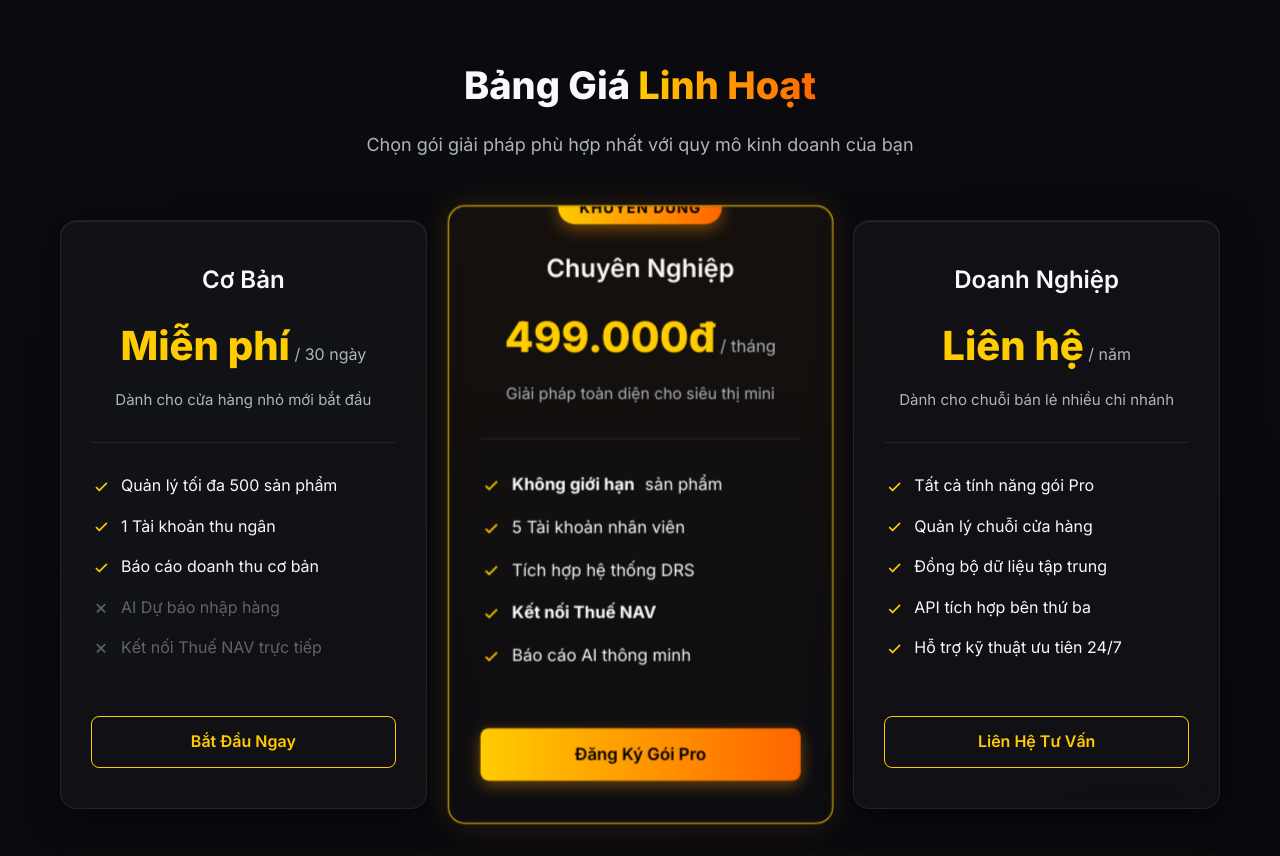
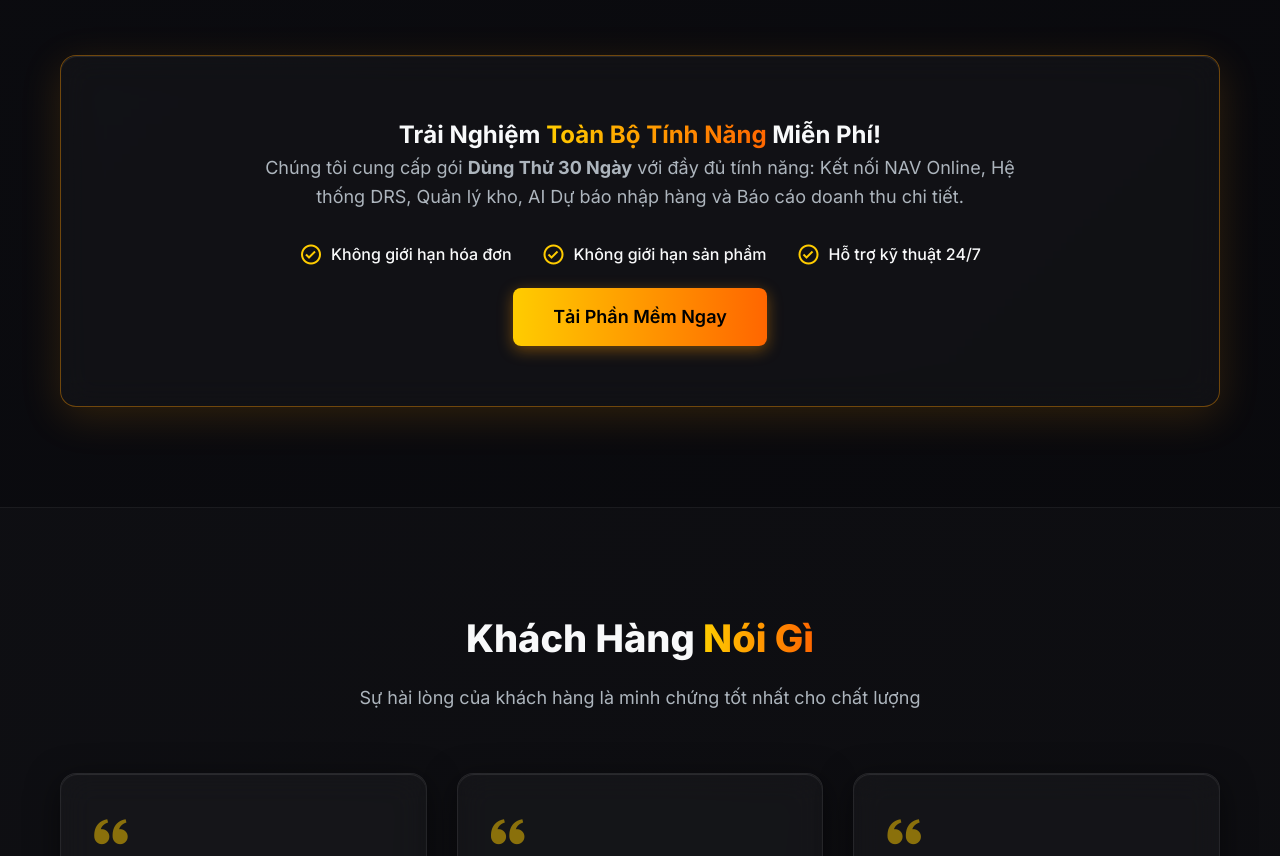
Before and after one commit to hackgame00/salecucu, a plain HTML site: page index.html in a window 1280 px wide. Shown: the part 7280-8136 px from the top of the page. Drawn offline with nearby package versions, Linux system fonts and the light colour scheme.

Commit message:
Remove Pricing Plans Section

```diff
--- a/index.html
+++ b/index.html
@@ -200,68 +200,9 @@
         </div>
     </section>
 
-    <section id="pricing" class="pricing-section">
+    <section id="trial" class="pricing-section">
         <div class="container">
-            <div class="section-title text-center reveal">
-                <h2>Bảng Giá <span class="text-gradient">Linh Hoạt</span></h2>
-                <p>Chọn gói giải pháp phù hợp nhất với quy mô kinh doanh của bạn</p>
-            </div>
-
-            <div class="pricing-grid reveal">
-                <!-- Basic Plan -->
-                <div class="pricing-card glassmorphism">
-                    <div class="pricing-header">
-                        <h3>Cơ Bản</h3>
-                        <div class="price">Miễn phí<span> / 30 ngày</span></div>
-                        <p>Dành cho cửa hàng nhỏ mới bắt đầu</p>
-                    </div>
-                    <ul class="pricing-features">
-                        <li><i class='bx bx-check'></i> Quản lý tối đa 500 sản phẩm</li>
-                        <li><i class='bx bx-check'></i> 1 Tài khoản thu ngân</li>
-                        <li><i class='bx bx-check'></i> Báo cáo doanh thu cơ bản</li>
-                        <li class="disabled"><i class='bx bx-x'></i> AI Dự báo nhập hàng</li>
-                        <li class="disabled"><i class='bx bx-x'></i> Kết nối Thuế NAV trực tiếp</li>
-                    </ul>
-                    <a href="#" class="btn-secondary btn-full">Bắt Đầu Ngay</a>
-                </div>
-
-                <!-- Pro Plan -->
-                <div class="pricing-card glassmorphism popular">
-                    <div class="popular-badge">Khuyên dùng</div>
-                    <div class="pricing-header">
-                        <h3>Chuyên Nghiệp</h3>
-                        <div class="price">499.000đ<span> / tháng</span></div>
-                        <p>Giải pháp toàn diện cho siêu thị mini</p>
-                    </div>
-                    <ul class="pricing-features">
-                        <li><i class='bx bx-check'></i> <b>Không giới hạn</b> sản phẩm</li>
-                        <li><i class='bx bx-check'></i> 5 Tài khoản nhân viên</li>
-                        <li><i class='bx bx-check'></i> Tích hợp hệ thống DRS</li>
-                        <li><i class='bx bx-check'></i> <b>Kết nối Thuế NAV</b></li>
-                        <li><i class='bx bx-check'></i> Báo cáo AI thông minh</li>
-                    </ul>
-                    <a href="https://app.mediafire.com/folder/u0641z474476f" target="_blank" class="btn-primary btn-full">Đăng Ký Gói Pro</a>
-                </div>
-
-                <!-- Enterprise Plan -->
-                <div class="pricing-card glassmorphism">
-                    <div class="pricing-header">
-                        <h3>Doanh Nghiệp</h3>
-                        <div class="price">Liên hệ<span> / năm</span></div>
-                        <p>Dành cho chuỗi bán lẻ nhiều chi nhánh</p>
-                    </div>
-                    <ul class="pricing-features">
-                        <li><i class='bx bx-check'></i> Tất cả tính năng gói Pro</li>
-                        <li><i class='bx bx-check'></i> Quản lý chuỗi cửa hàng</li>
-                        <li><i class='bx bx-check'></i> Đồng bộ dữ liệu tập trung</li>
-                        <li><i class='bx bx-check'></i> API tích hợp bên thứ ba</li>
-                        <li><i class='bx bx-check'></i> Hỗ trợ kỹ thuật ưu tiên 24/7</li>
-                    </ul>
-                    <a href="#contact" class="btn-secondary btn-full">Liên Hệ Tư Vấn</a>
-                </div>
-            </div>
-
-            <div class="trial-banner glassmorphism text-center reveal" style="margin-top: 60px;">
+            <div class="trial-banner glassmorphism text-center reveal">
                 <h2>Trải Nghiệm <span class="text-gradient">Toàn Bộ Tính Năng</span> Miễn Phí!</h2>
                 <p style="font-size: 18px; color: var(--text-light); margin-bottom: 30px; max-width: 800px; margin-left: auto; margin-right: auto;">Chúng tôi cung cấp gói <b>Dùng Thử 30 Ngày</b> với đầy đủ tính năng: Kết nối NAV Online, Hệ thống DRS, Quản lý kho, AI Dự báo nhập hàng và Báo cáo doanh thu chi tiết.</p>
                 <div class="trial-features">
```
